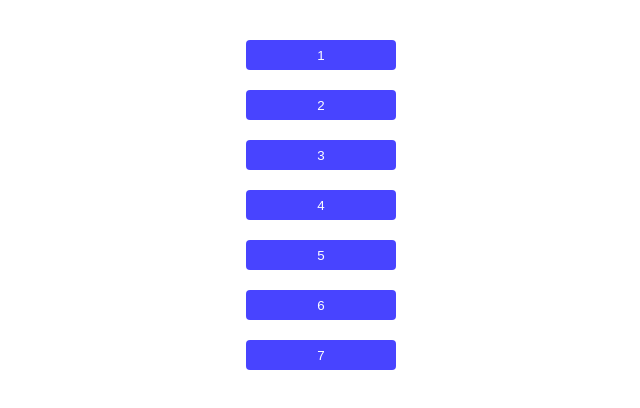
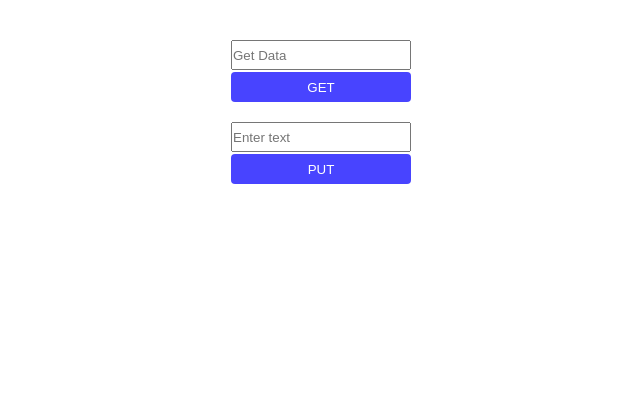
Before and after one commit to sejung1218/test-button, a Next.js app: page /button in a window 1280 px wide. Shown: the top 408 px of the page, without its empty margins (319-959 px from the left). Built offline with nearby package versions, Linux system fonts and the light colour scheme.

Commit message:
테스트버튼 작업중

```diff
--- a/next.config.js
+++ b/next.config.js
@@ -5,7 +5,8 @@ const nextConfig = {
         return [
             {
                 source: "/:path*",
-        destination: "http://192.168.50.67:8080/:path*"
+                // destination: "http://192.168.50.67:8080/:path*"
+                destination: "http://192.168.100.188:8080/:path*"
             }
         ]
     }
--- a/package.json
+++ b/package.json
@@ -17,10 +17,12 @@
     "axios": "^1.4.0",
     "eslint": "8.46.0",
     "eslint-config-next": "13.4.12",
+    "formik": "^2.4.3",
     "next": "13.4.12",
     "react": "18.2.0",
     "react-dom": "18.2.0",
     "react-query": "^3.39.3",
-    "typescript": "5.1.6"
+    "typescript": "5.1.6",
+    "yup": "^1.2.0"
   }
 }
--- a/src/pages/button/index.tsx
+++ b/src/pages/button/index.tsx
@@ -1,88 +1,96 @@
 import styled from '@emotion/styled';
 import axios from 'axios';
-import { useState } from 'react';
-import { useQuery, useQueryClient } from 'react-query';
+import {useQuery, useQueryClient} from 'react-query';
+import {useFormik} from "formik";
+import * as yup from 'yup';
+import {useState} from "react";
 
 export default function Button() {
   const queryClient = useQueryClient();
-  // GET ----------------------------------------------------------------------------------------------
-  const testReactQueryGet01 = useQuery(
-    'testReactQueryGet01',
-    () =>
-      axios.get(
-        'https://api.bonobono.dev/api/v1/example/reactquery/test/data01'
-        // ,{params: { data: 'data' },}
-      ),
+  const [queryEnabled, setQueryEnabled] = useState(false);
+
+  const testEmonGet = useQuery(
+    'testEmonGet',
+    () => axios.get('/emon/score'),
     {
-      enabled: false, // 초기 렌더링 시에는 API 호출 비활성화
-    }
-    // .then((data) => data)
-  );
-  // console.log('test "GET" data  : ', testReactQueryGet.data?.data.data.test);
-  console.log('test "GET" data01  : ', testReactQueryGet01.data);
-
-  const testReactQueryGet02 = useQuery(
-    'testReactQueryGet02',
-    () =>
-      axios.get(
-        'https://api.bonobono.dev/api/v1/example/reactquery/test/data02'
-      ),
-    {
-      enabled: false,
+      enabled: queryEnabled,
     }
   );
-  console.log('test "GET" data02  : ', testReactQueryGet02.data);
-  // const message = testReactQueryGet01.data;
 
-  const handleButtonClick01 = () => {
-    queryClient.removeQueries('testReactQueryGet02');
-    testReactQueryGet01.refetch(); // 버튼 1을 클릭할 때 첫 번째 API를 호출하도록 refetch 메소드 호출
-  };
+  const validationSchema = yup.object().shape({
+    inputText: yup.string().required('This field is required'),
+  });
 
-  const handleButtonClick02 = async () => {
-    queryClient.removeQueries('testReactQueryGet01');
-    testReactQueryGet02.refetch();
+  const formik = useFormik({
+    initialValues: {
+      inputText: '',
+    },
+    validationSchema,
+    onSubmit: async (values) => {
+      try {
+        await axios.put('/emon/score', values);
+        queryClient.removeQueries('testEmonGet');
+        setQueryEnabled(true); // 활성화 상태 변경
+      } catch (error) {
+        console.error('Error submitting form:', error);
+      }
+    },
+  });
+
+  const handleGetButtonClick = () => {
+    setQueryEnabled(true); // 활성화 상태 변경
   };
 
   return (
-    <>
-      <YujinInner>
-        {/* 버튼 1 클릭 시 API 호출 */}
-        <YujinButton02 onClick={handleButtonClick01}>1</YujinButton02>
-        {/* 버튼 2 클릭 시 API 호출 */}
-        <YujinButton02 onClick={handleButtonClick02}>2</YujinButton02>
-        <YujinButton02>3</YujinButton02>
-        <YujinButton02>4</YujinButton02>
-        <YujinButton02>5</YujinButton02>
-        <YujinButton02>6</YujinButton02>
-        <YujinButton02>7</YujinButton02>
-        {/* <YujinButton03 onClick={handleMakeCat}>버~튼</YujinButton03> */}
-      </YujinInner>
-    </>
+    <form onSubmit={formik.handleSubmit}>
+      <TestButtonWrapper>
+        <TestPutButtonWrapper>
+          <StyledInput
+            type="text"
+            id="getText"
+            name="getText"
+            placeholder="Get Data"
+          />
+          <TestButton type="button" onClick={handleGetButtonClick}>GET</TestButton>
+        </TestPutButtonWrapper>
+        <TestPutButtonWrapper>
+          <StyledInput
+            type="text"
+            id="inputText"
+            name="inputText"
+            placeholder="Enter text"
+            onChange={formik.handleChange}
+            onBlur={formik.handleBlur}
+            value={formik.values.inputText}
+          />
+          {formik.touched.inputText && formik.errors.inputText && (
+            <ErrorText>{formik.errors.inputText}</ErrorText>
+          )}
+          <TestButton type="submit">PUT</TestButton>
+        </TestPutButtonWrapper>
+      </TestButtonWrapper>
+    </form>
   );
 }
-const YujinInner = styled.div`
-  width: 1200px;
+
+const TestButtonWrapper = styled.div`
   margin: 0 auto;
   padding: 40px 0;
   display: flex;
   flex-direction: column;
   align-items: center;
+  justify-content: center;
   gap: 20px;
 `;
-const YujinButton01 = styled.button`
-  width: 300px;
-  height: 40px;
-  border: 1px solid #ddd;
-  background: #efefef;
-  border-radius: 4px;
-  font-size: 14px;
-  font-weight: 500;
-  cursor: pointer;
-  color: black;
-`;
-const YujinButton02 = styled.button`
-  width: 150px;
+
+const TestPutButtonWrapper = styled.div`
+  display: flex;
+  flex-direction: column;
+  gap: 2px;
+`
+
+const TestButton = styled.button`
+  width: 180px;
   height: 30px;
   border: none;
   background: #4844ff;
@@ -99,27 +107,10 @@ const YujinButton02 = styled.button`
     background: #2b28ca;
   }
 `;
-const YujinButton03 = styled.button`
-  width: 200px;
-  height: 50px;
-  background: #fff;
-  color: #ed4d4d;
-  border: none;
-  position: relative;
-
-  &::before {
-    content: '';
-    display: block;
-    width: 0;
-    height: 2px;
-    background: #ed4d4d;
-    position: absolute;
-    bottom: 0;
-    left: 0;
-    transition: 0.3s;
-  }
-
-  &:hover::before {
-    width: 100%;
-  }
+const StyledInput = styled.input`
+  width: 180px;
+  height: 30px;
 `;
+const ErrorText = styled.div`
+  color: red;
+`;
```
Also changed, not shown: 1 other file (tests, documents, lock files or other folders). Lines whose indentation alone changed are shown as unchanged.
